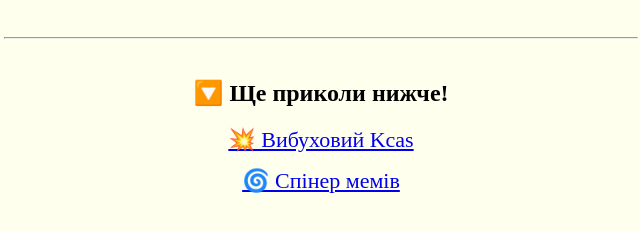
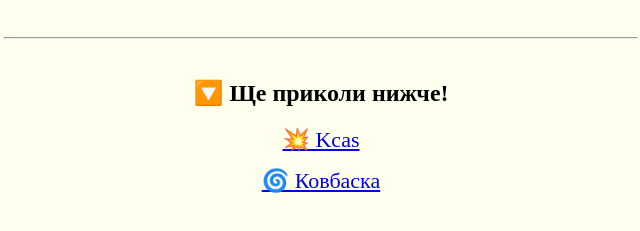
Before and after one commit to Guranora/Pipidostr, a plain HTML site: page joke.html in a window 1280 px wide. Shown: the part 435-666 px from the top of the page, without its empty margins (319-959 px from the left). Drawn offline with Linux system fonts and the light colour scheme.

Commit message:
Update joke.html

```diff
--- a/joke.html
+++ b/joke.html
@@ -28,7 +28,7 @@
 
     <h2>🔽 Ще приколи нижче!</h2>
 
-    <a href="kcas.html" style="font-size: 22px; display: block; margin: 15px;">💥 Вибуховий Kcas</a>
-    <a href="spin.html" style="font-size: 22px; display: block; margin: 15px;">🌀 Спінер мемів</a>
+    <a href="kcas.html" style="font-size: 22px; display: block; margin: 15px;">💥 Kcas</a>
+    <a href="spin.html" style="font-size: 22px; display: block; margin: 15px;">🌀 Ковбаска</a>
 </body>
 </html>
```
